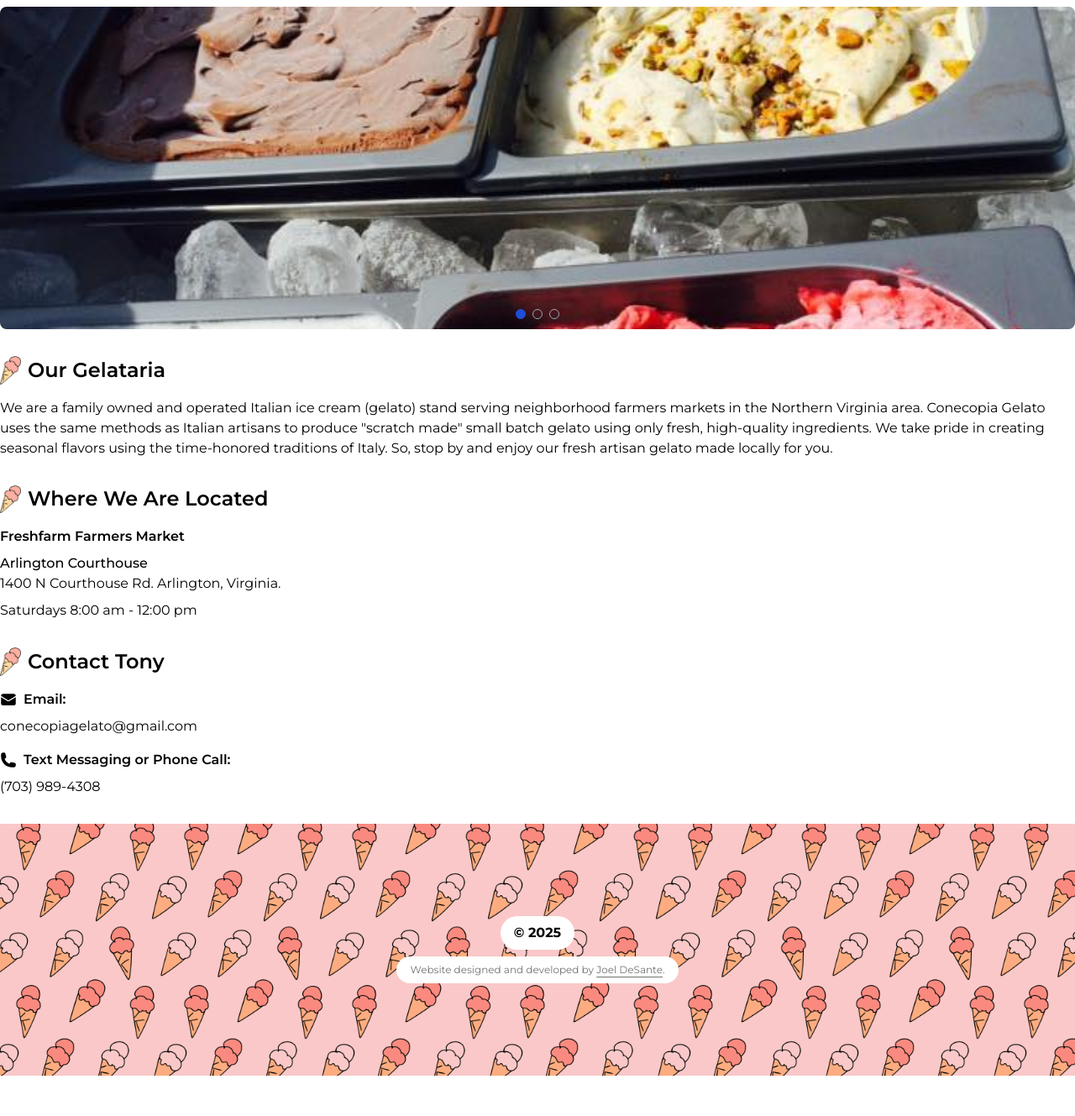
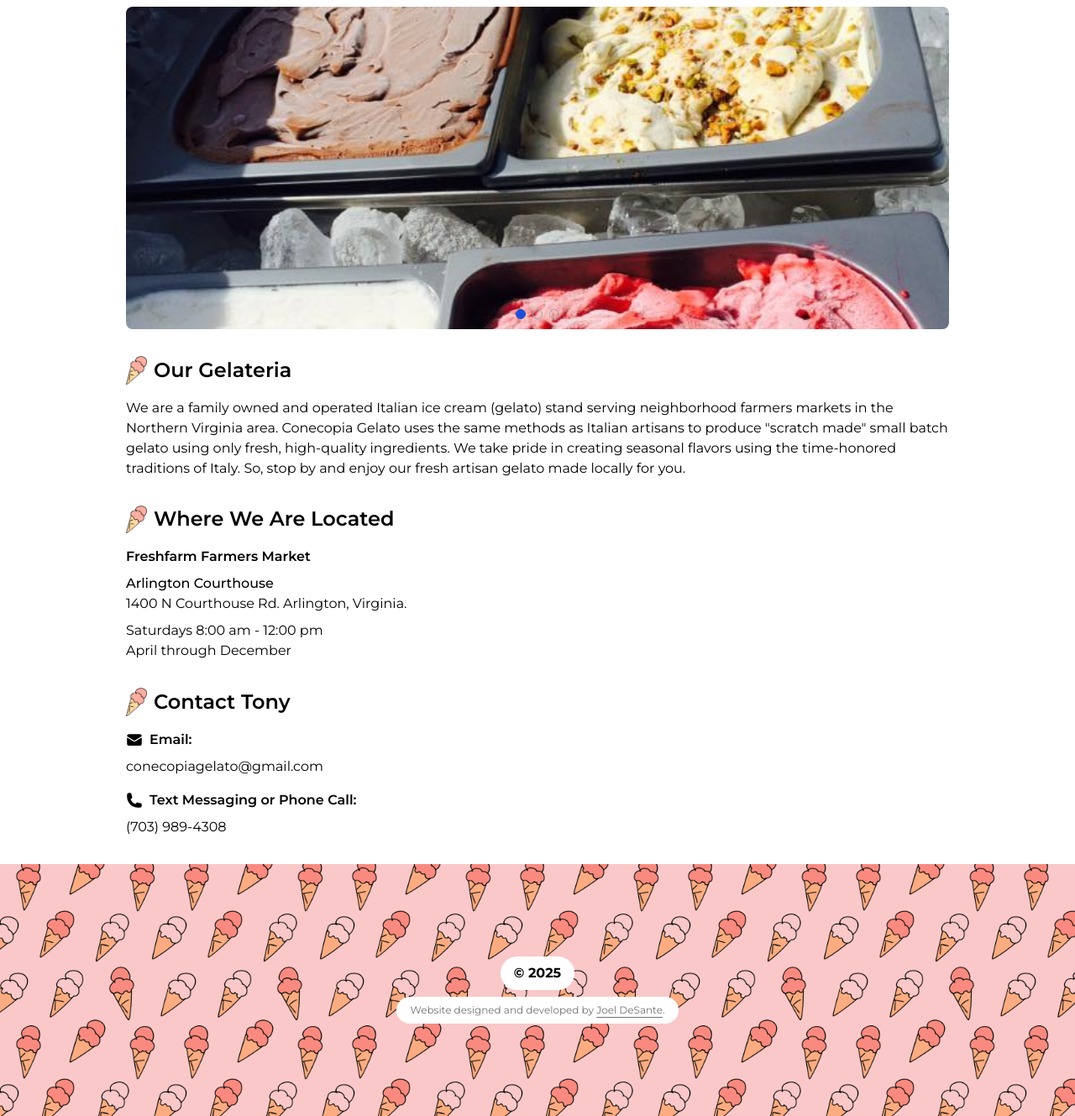
Before and after one commit to joeldesante/conecopia, a Django app: page / in a window 1280 px wide. Shown: the part 71-1400 px from the top of the page at 84% size. Before the commit the page ends 1352 px from the top, so only its background shows below. Run offline with Django 4.2, Linux system fonts and the light colour scheme; some libraries are stand-ins or nearby versions; some web fonts are replaced.

Commit message:
Temporary home page gutter adjustment

```diff
--- a/order/index/templates/index.html
+++ b/order/index/templates/index.html
@@ -48,7 +48,7 @@
         Pre-order Gelato
     </a>
 </nav>
-
+<main class="px-[150px]">
 <!-- Carosel -->
 <div data-hs-carousel='{
     "loadingClasses": "opacity-0",
@@ -79,12 +79,11 @@
 </div>
 
 <!-- End Slider -->
-
 <section class="mt-8">
     <div class="flex flex-row gap-2 items-center mb-4">
         <img src="{% static "cone.png" %}" width="25px" />
         <h2 class="text-2xl font-semibold">
-            Our Gelataria
+            Our Gelateria
         </h2>
     </div>
     <p>
@@ -112,6 +111,7 @@
         </div>
         <div>
             <p>Saturdays 8:00 am - 12:00 pm</p>
+            <p>April through December</p>
         </div>
     </div>
 </section>
@@ -149,4 +149,6 @@
         </div>
     <div>
 </section>
+
+</main>
 {% endblock content %}
--- a/order/static/master.css
+++ b/order/static/master.css
@@ -1282,6 +1282,21 @@
   padding-bottom: 0.75rem;
 }
 
+.px-12{
+  padding-left: 3rem;
+  padding-right: 3rem;
+}
+
+.px-\[250px\]{
+  padding-left: 250px;
+  padding-right: 250px;
+}
+
+.px-\[150px\]{
+  padding-left: 150px;
+  padding-right: 150px;
+}
+
 .text-center{
   text-align: center;
 }
```
